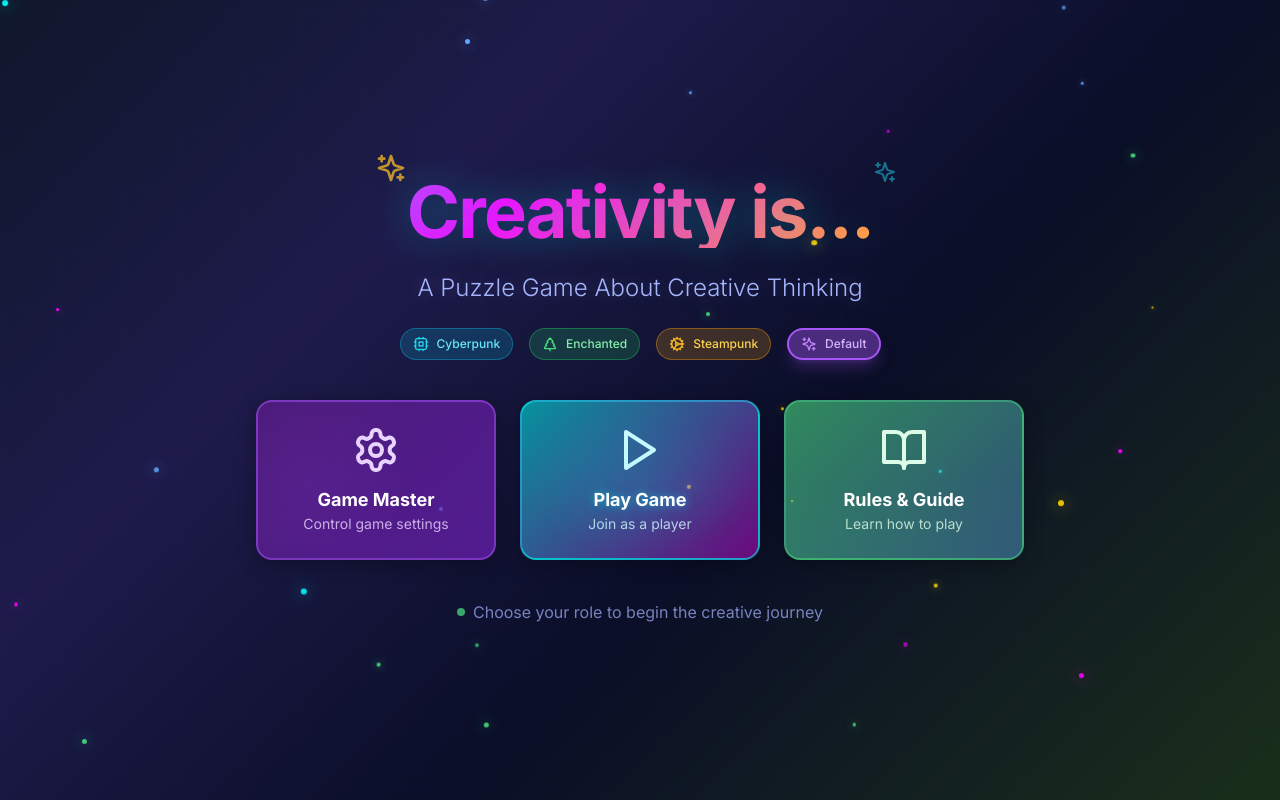
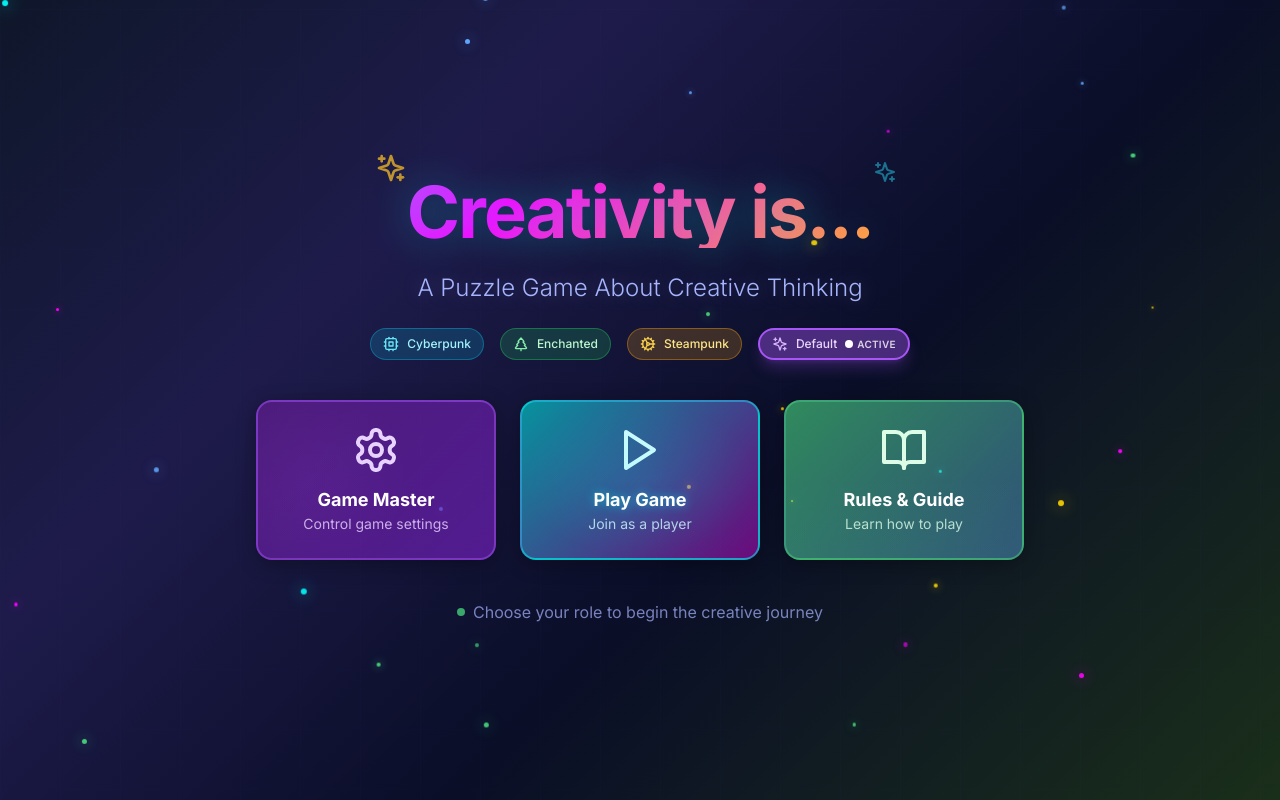
Before and after one commit to darderrdur17/PuzzleOfInspiration, a Next.js app: page / in a window 1280 px wide. Built offline with nearby package versions, Linux system fonts and the light colour scheme.

Commit message:
Polish GM/Player UX per QA report

```diff
--- a/app/globals.css
+++ b/app/globals.css
@@ -188,6 +188,20 @@ html {
   .touch-target {
     min-height: 44px;
     min-width: 44px;
+  }
+}
+
+@layer components {
+  .jigsaw-piece {
+    @apply transition-transform duration-200 cursor-grab rounded-xl shadow-lg shadow-black/40 bg-white/90;
+  }
+
+  [data-dragging="true"] .jigsaw-piece {
+    @apply scale-105 shadow-2xl shadow-black/70 ring-2 ring-white/70 cursor-grabbing;
+  }
+
+  .hint-glow {
+    @apply ring-4 ring-amber-300/80 ring-offset-2 ring-offset-amber-100/40 shadow-[0_0_25px_rgba(251,191,36,0.45)];
   }
 }
 
--- a/app/page.tsx
+++ b/app/page.tsx
@@ -20,7 +20,59 @@ const generateParticles = (count: number) => {
 
 export default function Home() {
   const [hoveredCard, setHoveredCard] = useState<string | null>(null);
+  type HomepageThemeOption = 'default' | 'cyberpunk' | 'enchanted' | 'steampunk';
   const { homepageTheme, setHomepageTheme } = useTheme();
+  const themeOptions: Array<{
+    id: HomepageThemeOption;
+    label: string;
+    icon: typeof Sparkles;
+    classes: { active: string; inactive: string; text: string; icon: string };
+  }> = [
+    {
+      id: 'cyberpunk',
+      label: 'Cyberpunk',
+      icon: Cpu,
+      classes: {
+        active: 'bg-cyan-500/40 border-2 border-cyan-500 shadow-lg shadow-cyan-500/25 focus-visible:ring-cyan-300',
+        inactive: 'bg-cyan-500/20 border border-cyan-500/40 hover:bg-cyan-500/30 focus-visible:ring-cyan-300',
+        text: 'text-cyan-200',
+        icon: 'text-cyan-300',
+      },
+    },
+    {
+      id: 'enchanted',
+      label: 'Enchanted',
+      icon: TreePine,
+      classes: {
+        active: 'bg-green-500/40 border-2 border-green-500 shadow-lg shadow-green-500/25 focus-visible:ring-green-300',
+        inactive: 'bg-green-500/20 border border-green-500/40 hover:bg-green-500/30 focus-visible:ring-green-300',
+        text: 'text-green-200',
+        icon: 'text-green-300',
+      },
+    },
+    {
+      id: 'steampunk',
+      label: 'Steampunk',
+      icon: Cog,
+      classes: {
+        active: 'bg-amber-500/40 border-2 border-amber-500 shadow-lg shadow-amber-500/25 focus-visible:ring-amber-300',
+        inactive: 'bg-amber-500/20 border border-amber-500/40 hover:bg-amber-500/30 focus-visible:ring-amber-300',
+        text: 'text-amber-200',
+        icon: 'text-amber-300',
+      },
+    },
+    {
+      id: 'default',
+      label: 'Default',
+      icon: Sparkles,
+      classes: {
+        active: 'bg-purple-500/40 border-2 border-purple-500 shadow-lg shadow-purple-500/25 focus-visible:ring-purple-300',
+        inactive: 'bg-purple-500/20 border border-purple-500/40 hover:bg-purple-500/30 focus-visible:ring-purple-300',
+        text: 'text-purple-200',
+        icon: 'text-purple-300',
+      },
+    },
+  ];
   const particles = useMemo(() => generateParticles(30), []);
 
   return (
@@ -111,54 +163,30 @@ export default function Home() {
 
           {/* Theme showcase badges */}
           <div className="flex justify-center gap-4 flex-wrap">
-            <button
-              onClick={() => setHomepageTheme('cyberpunk')}
-              className={`flex items-center gap-2 px-3 py-1.5 rounded-full transition-all duration-300 cursor-pointer hover:scale-105 ${
-                homepageTheme === 'cyberpunk'
-                  ? 'bg-cyan-500/40 border-2 border-cyan-500 shadow-lg shadow-cyan-500/25'
-                  : 'bg-cyan-500/20 border border-cyan-500/40 hover:bg-cyan-500/30'
-              }`}
-              aria-label="Switch to Cyberpunk theme"
-            >
-              <Cpu className="w-4 h-4 text-cyan-400" />
-              <span className="text-xs text-cyan-300 font-medium">Cyberpunk</span>
-            </button>
-            <button
-              onClick={() => setHomepageTheme('enchanted')}
-              className={`flex items-center gap-2 px-3 py-1.5 rounded-full transition-all duration-300 cursor-pointer hover:scale-105 ${
-                homepageTheme === 'enchanted'
-                  ? 'bg-green-500/40 border-2 border-green-500 shadow-lg shadow-green-500/25'
-                  : 'bg-green-500/20 border border-green-500/40 hover:bg-green-500/30'
-              }`}
-              aria-label="Switch to Enchanted theme"
-            >
-              <TreePine className="w-4 h-4 text-green-400" />
-              <span className="text-xs text-green-300 font-medium">Enchanted</span>
-            </button>
-            <button
-              onClick={() => setHomepageTheme('steampunk')}
-              className={`flex items-center gap-2 px-3 py-1.5 rounded-full transition-all duration-300 cursor-pointer hover:scale-105 ${
-                homepageTheme === 'steampunk'
-                  ? 'bg-amber-500/40 border-2 border-amber-500 shadow-lg shadow-amber-500/25'
-                  : 'bg-amber-500/20 border border-amber-500/40 hover:bg-amber-500/30'
-              }`}
-              aria-label="Switch to Steampunk theme"
-            >
-              <Cog className="w-4 h-4 text-amber-400" />
-              <span className="text-xs text-amber-300 font-medium">Steampunk</span>
-            </button>
-            <button
-              onClick={() => setHomepageTheme('default')}
-              className={`flex items-center gap-2 px-3 py-1.5 rounded-full transition-all duration-300 cursor-pointer hover:scale-105 ${
-                homepageTheme === 'default'
-                  ? 'bg-purple-500/40 border-2 border-purple-500 shadow-lg shadow-purple-500/25'
-                  : 'bg-purple-500/20 border border-purple-500/40 hover:bg-purple-500/30'
-              }`}
-              aria-label="Switch to Default theme"
-            >
-              <Sparkles className="w-4 h-4 text-purple-400" />
-              <span className="text-xs text-purple-300 font-medium">Default</span>
-            </button>
+            {themeOptions.map(({ id, label, icon: Icon, classes }) => {
+              const isActive = homepageTheme === id;
+              return (
+                <button
+                  key={id}
+                  onClick={() => setHomepageTheme(id)}
+                  className={`flex items-center gap-2 px-3 py-1.5 rounded-full transition-all duration-300 cursor-pointer hover:scale-105 focus-visible:ring-2 focus-visible:ring-offset-2 ${
+                    isActive ? classes.active : classes.inactive
+                  }`}
+                  aria-label={`Switch to ${label} theme`}
+                  aria-pressed={isActive}
+                  data-active={isActive}
+                >
+                  <Icon className={`w-4 h-4 ${classes.icon}`} />
+                  <span className={`text-xs font-medium ${classes.text}`}>{label}</span>
+                  {isActive && (
+                    <span className="flex items-center gap-1 text-[10px] font-semibold uppercase tracking-wide text-white/80">
+                      <span className="inline-block w-2 h-2 rounded-full bg-white" />
+                      Active
+                    </span>
+                  )}
+                </button>
+              );
+            })}
           </div>
         </header>
 
--- a/app/play/page.tsx
+++ b/app/play/page.tsx
@@ -46,14 +46,33 @@ const themeToWorld: Record<ThemeId, GameTheme> = {
   entrepreneurship: "explorer",
 };
 
+const layoutThemeOverrides: Partial<Record<BoardLayoutType, GameTheme>> = {
+  classic: "ui",
+  alchemist: "alchemist",
+  gardener: "gardener",
+  cyberpunk: "cyberpunk",
+  enchantedForest: "enchantedForest",
+  steampunk: "steampunk",
+};
+
 const deriveGameTheme = (themeId: ThemeId, boardLayout?: BoardLayoutType): GameTheme => {
-  if (boardLayout === "alchemist") return "alchemist";
-  if (boardLayout === "gardener") return "gardener";
-  if (boardLayout === "cyberpunk") return "cyberpunk";
-  if (boardLayout === "enchantedForest") return "enchantedForest";
-  if (boardLayout === "steampunk") return "steampunk";
-  if (boardLayout === "classic") return "ui";
-  return themeToWorld[themeId] || "observatory";
+  const themeFromId = themeToWorld[themeId] || "observatory";
+  // Only fall back to layout-specific visuals when the GM selected the default theme.
+  if (themeId === "classic" && boardLayout && layoutThemeOverrides[boardLayout]) {
+    return layoutThemeOverrides[boardLayout]!;
+  }
+  return themeFromId;
+};
+
+const dedupeQuotes = (quotes: Quote[]): Quote[] => {
+  const seen = new Map<string, Quote>();
+  quotes.forEach((quote) => {
+    const key = `${quote.text.trim().toLowerCase()}::${(quote.author ?? "").trim().toLowerCase()}`;
+    if (!seen.has(key)) {
+      seen.set(key, quote);
+    }
+  });
+  return Array.from(seen.values());
 };
 
 // Scoring constants
@@ -283,7 +302,7 @@ export default function PlayPage() {
       phase: ["preparation", "incubation", "illumination", "verification"][q.phase - 1] as Phase
     }));
 
-    const quotePool = [...themeDefinition.quotes, ...customQuotes, ...themeQuotes];
+    const quotePool = dedupeQuotes([...themeDefinition.quotes, ...customQuotes, ...themeQuotes]);
     const shuffled = [...quotePool].sort(() => Math.random() - 0.5);
     const requested = Math.max(4, config.maxQuotes - 4);
     const sliceCount = Math.min(requested, quotePool.length);
@@ -1216,6 +1235,9 @@ export default function PlayPage() {
                 <p className="text-sm text-yellow-900 mt-1">{activeHint.message}</p>
                 <p className="text-[10px] text-yellow-700 mt-1">
                   Triggered by {activeHint.activatedBy}
+                  <span className="font-semibold ml-1">
+                    Drop a piece into the glowing phase to follow this hint.
+                  </span>
                 </p>
               </div>
             )}
@@ -1225,6 +1247,7 @@ export default function PlayPage() {
                 themeId={themeId}
                 placedQuotes={placedQuotes}
                 onGameComplete={handleGameEnd}
+                hintPhase={activeHint?.phase ?? null}
               />
             ) : (
               <PuzzleBoard
@@ -1240,7 +1263,7 @@ export default function PlayPage() {
                     ? handleDropUserPiece
                     : handleDrop
                 }
-                highlightedZone={highlightedZone}
+                highlightedZone={highlightedZone ?? activeHint?.phase ?? null}
                 draggedQuote={draggedQuote}
                 draggedTitle={draggedTitle}
                 themeConfig={themeConfig}
--- a/components/DragDropProvider.tsx
+++ b/components/DragDropProvider.tsx
@@ -47,7 +47,8 @@ export function DraggableQuote({
       style={style}
       {...listeners}
       {...attributes}
-      className={`${isDragging ? 'opacity-50' : ''} cursor-move touch-manipulation`}
+      data-dragging={isDragging ? 'true' : 'false'}
+      className={`cursor-move touch-manipulation transition-all duration-150 ${isDragging ? 'opacity-70 scale-[1.03]' : ''}`}
     >
       {children}
     </div>
--- a/components/GameGuide.tsx
+++ b/components/GameGuide.tsx
@@ -66,6 +66,20 @@ export function GameGuide() {
             </div>
           </div>
 
+          {/* Hint System */}
+          <div>
+            <h3 className="font-semibold text-foreground mb-2 flex items-center gap-2">
+              <AlertCircle className="w-4 h-4" />
+              Hints & Team Boosts
+            </h3>
+            <ul className="text-sm text-muted-foreground space-y-1 ml-5 list-disc">
+              <li>Spend <strong>15 points</strong> to unlock a collaborative hint for everyone.</li>
+              <li>The highlighted phase will glow on every screen until the Game Master clears it.</li>
+              <li>Use hints strategically—points are deducted immediately when the hint triggers.</li>
+              <li>Rapid-fire and Double Points rounds stack with hints for big comebacks.</li>
+            </ul>
+          </div>
+
           {/* The Four Phases */}
           <div>
             <h3 className="font-semibold text-foreground mb-2">The Four Phases</h3>
--- a/lib/realtimeStore.ts
+++ b/lib/realtimeStore.ts
@@ -94,7 +94,9 @@ export const RealtimeStore = {
     const { error } = await supabase.from("active_players").delete().eq("session_id", DEFAULT_SESSION_ID);
     if (error) {
       console.error("Supabase clear active players failed", error);
+      return;
     }
+    writeLocal(ACTIVE_KEY, []);
   },
 
   async removeActivePlayer(name: string): Promise<void> {
```
Also changed, not shown: app/game-master/page.tsx (+13 -11 lines), components/JigsawBoard.tsx (+9 -5 lines).
